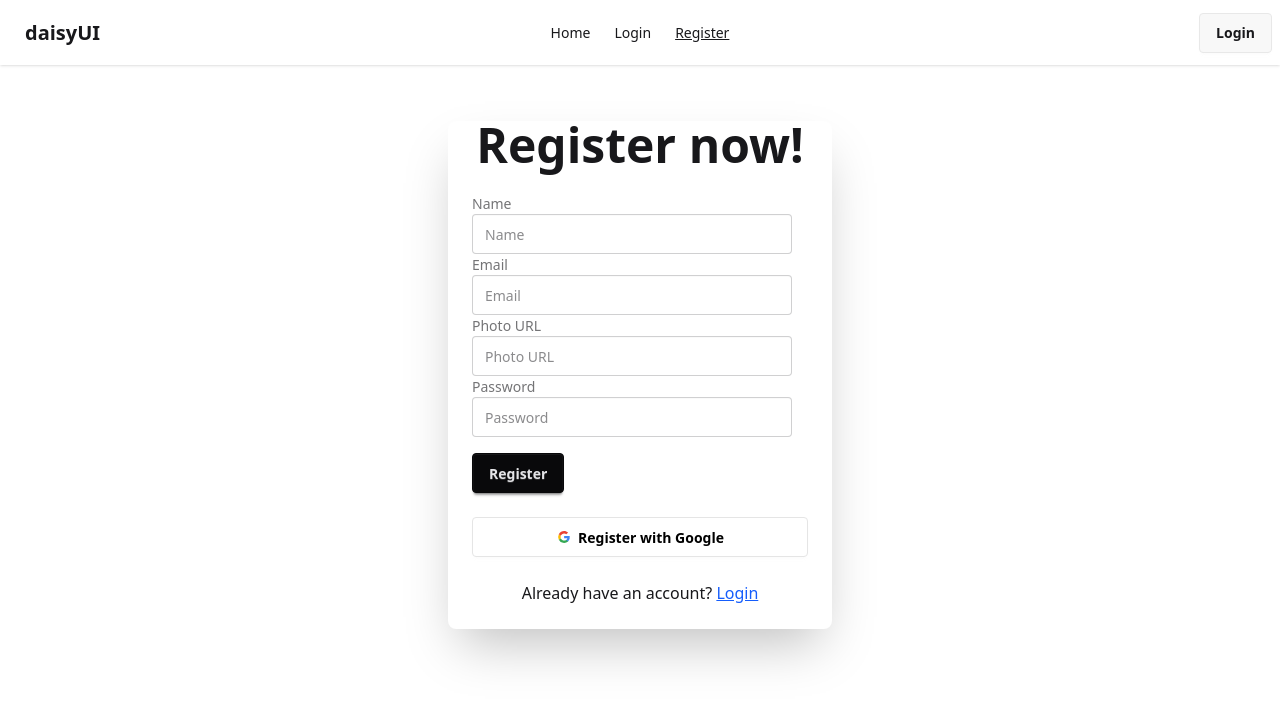
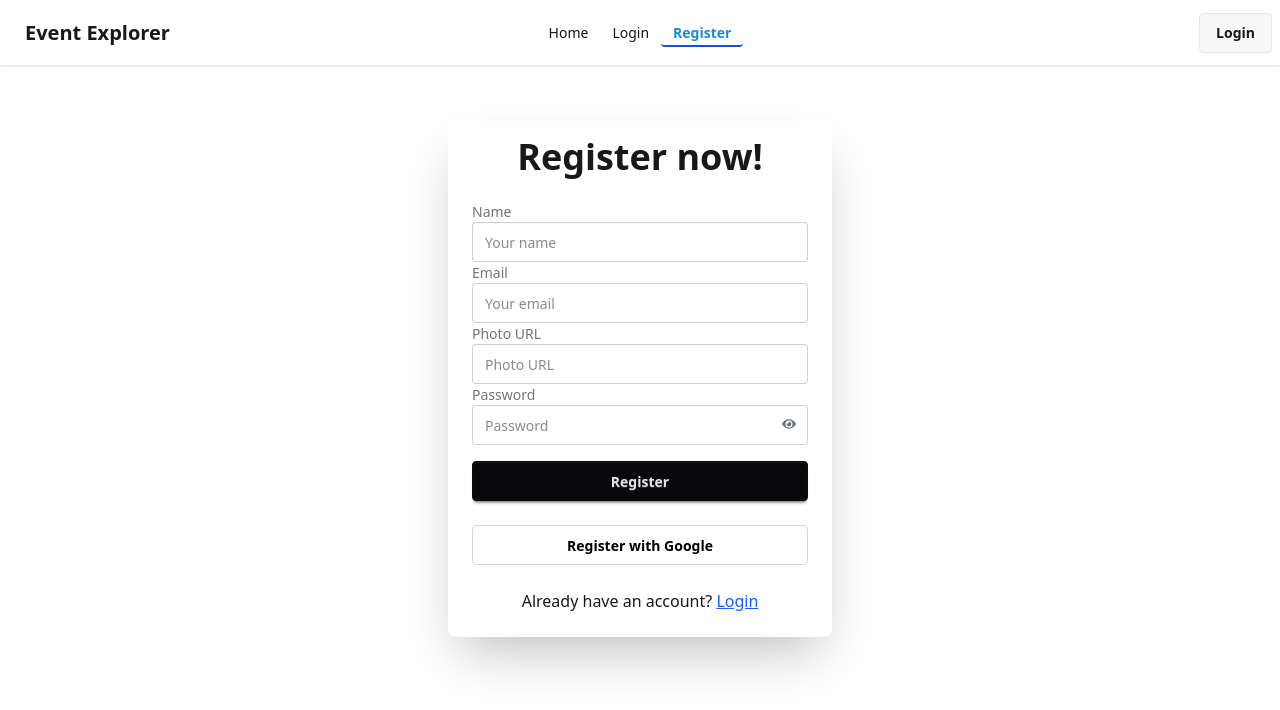
Before and after one commit to tasnimulhasan873/Event-Management-Platform, a React (Vite) app: page /register in a window 1280 px wide. Shown: the top 710 px of the page. Built offline with nearby package versions, Linux system fonts and the light colour scheme; no server answers.

Commit message:
login page is ok

```diff
--- a/package.json
+++ b/package.json
@@ -15,6 +15,7 @@
     "react": "^19.1.0",
     "react-dom": "^19.1.0",
     "react-helmet-async": "^2.0.5",
+    "react-icons": "^5.5.0",
     "react-router": "^7.6.0",
     "react-toastify": "^11.0.5",
     "tailwindcss": "^4.1.5"
--- a/src/Layouts/Root.jsx
+++ b/src/Layouts/Root.jsx
@@ -10,12 +10,10 @@ const Root = () => {
             {/* Navigation Bar */}
             <NavBar />
 
-            {/* Page Content */}
             <main className="min-h-screen p-4">
                 <Outlet />
             </main>
 
-            {/* Toast Notifications */}
             <ToastContainer position="top-center" />
         </div>
     );
--- a/src/components/NavBar/NavBar.css
+++ b/src/components/NavBar/NavBar.css
@@ -1,3 +1,8 @@
-.active{
-    text-decoration: underline;
-}
+.active {
+
+    font-weight: bold;
+    color: #1d8ad8;
+    padding-bottom: 2px;
+    border-bottom: 2px solid #1d4ed8;
+    transition: all 0.3s ease;
+  }
--- a/src/components/NavBar/NavBar.jsx
+++ b/src/components/NavBar/NavBar.jsx
@@ -4,12 +4,9 @@ import './NavBar.css';
 import { use } from 'react';
 import { AuthContext } from '../../contexts/AuthC';
 
-// import { AuthContext } from '../../contexts/AuthContext';
 
 
 const NavBar = () => {
-    // const userInfo = use(AuthContext);
-    // console.log(userInfo);
 const {user,signoutUser} = use(AuthContext);
 console.log(user);
 const handleSignOut = () => {
@@ -44,7 +41,7 @@ const handleSignOut = () => {
             {links}
           </ul>
         </div>
-        <Link className="btn btn-ghost text-xl" to="/">daisyUI</Link>
+        <Link className="btn btn-ghost text-xl" to="/">Event Explorer</Link>
       </div>
       <div className="navbar-center hidden lg:flex">
         <ul className="menu menu-horizontal px-1">
--- a/src/components/Profile/Profile.jsx
+++ b/src/components/Profile/Profile.jsx
@@ -1,13 +1,12 @@
 import React, { use, useState } from 'react';
-
 import { updateProfile } from 'firebase/auth';
 import { Helmet } from 'react-helmet-async';
 import { AuthContext } from '../../contexts/AuthC';
 
 const MyProfile = () => {
-  const { user } = use(AuthContext);
-  const [name, setName] = useState(user?.displayName || '');
-  const [photo, setPhoto] = useState(user?.photoURL || '');
+  const { user } = use(AuthContext); // Using experimental use()
+  const [name, setName] = useState('');
+  const [photo, setPhoto] = useState('');
   const [success, setSuccess] = useState('');
 
   const handleUpdate = async (e) => {
@@ -15,20 +14,40 @@ const MyProfile = () => {
     try {
       await updateProfile(user, { displayName: name, photoURL: photo });
       setSuccess('Profile updated successfully!');
+      setName('');
+      setPhoto('');
     } catch (err) {
       console.error(err);
     }
   };
 
   return (
-    <div className="p-4 max-w-md mx-auto">
+    <div className="p-4 max-w-md mx-auto text-center">
       <Helmet><title>My Profile</title></Helmet>
-      <h2 className="text-xl font-semibold mb-4">My Profile</h2>
-      <img src={user?.photoURL} alt="User" className="w-24 h-24 rounded-full mb-4" />
-      <p>Email: {user?.email}</p>
-      <form onSubmit={handleUpdate} className="mt-4 space-y-3">
-        <input type="text" className="input input-bordered w-full" value={name} onChange={(e) => setName(e.target.value)} placeholder="Name" />
-        <input type="text" className="input input-bordered w-full" value={photo} onChange={(e) => setPhoto(e.target.value)} placeholder="Photo URL" />
+      <h2 className="text-2xl font-bold mb-4">My Profile</h2>
+      <img
+        src={user?.photoURL}
+        alt="User"
+        className="w-24 h-24 rounded-full mx-auto mb-2"
+      />
+      <p className="text-lg font-medium mb-6">{user?.displayName}</p>
+      <p className="mb-6 text-sm ">Email: {user?.email}</p>
+
+      <form onSubmit={handleUpdate} className="space-y-4">
+        <input
+          type="text"
+          className="input input-bordered w-full"
+          value={name}
+          onChange={(e) => setName(e.target.value)}
+          placeholder="New name"
+        />
+        <input
+          type="text"
+          className="input input-bordered w-full"
+          value={photo}
+          onChange={(e) => setPhoto(e.target.value)}
+          placeholder="New photo URL"
+        />
         <button type="submit" className="btn btn-primary w-full">Save Changes</button>
         {success && <p className="text-green-500 text-sm">{success}</p>}
       </form>
--- a/src/components/Register/Register.jsx
+++ b/src/components/Register/Register.jsx
@@ -1,18 +1,32 @@
-import React, { useState, use } from 'react';
-import { Link, useNavigate } from 'react-router';
+import React, { useState,  use } from 'react';
+import { Link, useNavigate } from 'react-router'; // ✅ FIXED
 import { AuthContext } from '../../contexts/AuthC';
 import { toast } from 'react-toastify';
 import 'react-toastify/dist/ReactToastify.css';
+import { FaEye, FaEyeSlash } from 'react-icons/fa';
 
 const Register = () => {
-  const { createUser, googleSignin, updateUserProfile } = use(AuthContext);
+  const { createUser, googleSignin, updateUserProfile } = use(AuthContext); // ✅ useContext instead of use()
   const navigate = useNavigate();
+
   const [loading, setLoading] = useState(false);
+  const [showPassword, setShowPassword] = useState(false);
+  const [formData, setFormData] = useState({
+    name: '',
+    email: '',
+    photoURL: '',
+    password: '',
+  });
+
+  const handleChange = (e) => {
+    const { name, value } = e.target;
+    setFormData({ ...formData, [name]: value });
+  };
 
   const validatePassword = (password) => {
     const pattern = /^(?=.*[a-z])(?=.*[A-Z]).{6,}$/;
     if (!pattern.test(password)) {
-      toast.error("Password must contain an uppercase letter, a lowercase letter, and be at least 6 characters long.");
+      toast.error("Password must contain uppercase, lowercase, and at least 6 characters.");
       return false;
     }
     return true;
@@ -20,18 +34,13 @@ const Register = () => {
 
   const handleRegister = (e) => {
     e.preventDefault();
-    const name = e.target.name.value;
-    const email = e.target.email.value;
-    const photoURL = e.target.photoURL.value;
-    const password = e.target.password.value;
+    const { name, email, photoURL, password } = formData;
 
     if (!validatePassword(password)) return;
 
     setLoading(true);
     createUser(email, password)
-      .then(() => {
-        return updateUserProfile(name, photoURL);
-      })
+      .then(() => updateUserProfile(name, photoURL))
       .then(() => {
         toast.success("Account created successfully!");
         navigate('/');
@@ -62,43 +71,79 @@ const Register = () => {
   };
 
   return (
-    <div className="card bg-base-100 w-full mx-auto mt-10 max-w-sm shrink-0 shadow-2xl">
+    <div className="card bg-base-100 w-full mx-auto mt-10 max-w-sm shadow-2xl">
       <div className='flex items-center justify-center'>
-        <h1 className="text-5xl font-bold">Register now!</h1>
+        <h1 className="text-4xl font-bold mt-4">Register now!</h1>
       </div>
       <div className="card-body">
         <form onSubmit={handleRegister}>
           <label className="label">Name</label>
-          <input type="text" name='name' className="input" placeholder="Name" required />
+          <input
+            type="text"
+            name="name"
+            value={formData.name}
+            onChange={handleChange}
+            className="input w-full py-2"
+            placeholder="Your name"
+            required
+          />
 
           <label className="label">Email</label>
-          <input type="email" name='email' className="input" placeholder="Email" required />
+          <input
+            type="email"
+            name="email"
+            value={formData.email}
+            onChange={handleChange}
+            className="input w-full py-2"
+            placeholder="Your email"
+            required
+          />
 
           <label className="label">Photo URL</label>
-          <input type="text" name='photoURL' className="input" placeholder="Photo URL" required />
+          <input
+            type="text"
+            name="photoURL"
+            value={formData.photoURL}
+            onChange={handleChange}
+            className="input w-full py-2"
+            placeholder="Photo URL"
+            required
+          />
 
           <label className="label">Password</label>
-          <input type="password" name='password' className="input" placeholder="Password" required />
-          <button className="btn btn-neutral mt-4" disabled={loading}>
+          <div className="relative">
+            <input
+              type={showPassword ? 'text' : 'password'}
+              name="password"
+              value={formData.password}
+              onChange={handleChange}
+              className="input w-full py-2 pr-10"
+              placeholder="Password"
+              required
+            />
+            <button
+              type="button"
+              onClick={() => setShowPassword(!showPassword)}
+              className="absolute right-3 top-3 text-gray-500"
+            >
+              {showPassword ? <FaEyeSlash /> : <FaEye />}
+            </button>
+          </div>
+
+          <button className="btn btn-neutral mt-4 w-full py-2" disabled={loading}>
             {loading ? 'Registering...' : 'Register'}
           </button>
         </form>
 
-        <button onClick={handleGoogle} className="btn bg-white text-black border-[#e5e5e5] mt-4" disabled={loading}>
-          <svg aria-label="Google logo" width="16" height="16" xmlns="http://www.w3.org/2000/svg" viewBox="0 0 512 512">
-            <g>
-              <path d="m0 0H512V512H0" fill="#fff"></path>
-              <path fill="#34a853" d="M153 292c30 82 118 95 171 60h62v48A192 192 0 0190 341"></path>
-              <path fill="#4285f4" d="m386 400a140 175 0 0053-179H260v74h102q-7 37-38 57"></path>
-              <path fill="#fbbc02" d="m90 341a208 200 0 010-171l63 49q-12 37 0 73"></path>
-              <path fill="#ea4335" d="m153 219c22-69 116-109 179-50l55-54c-78-75-230-72-297 55"></path>
-            </g>
-          </svg>
+        <button onClick={handleGoogle} className="btn mt-4 bg-white text-black border border-gray-300 w-full py-2" disabled={loading}>
           Register with Google
         </button>
       </div>
-      <div className='flex items-center justify-center pb-6'>
-        <p >Already have an account? <Link className='text-blue-600 underline' to='/login'>Login</Link></p>
+
+      <div className="text-center pb-6">
+        <p>
+          Already have an account? <Link className="text-blue-600 underline" to="/login">Login</Link>
+        </p>
       </div>
     </div>
   );
--- a/src/contexts/AuthProvider.jsx
+++ b/src/contexts/AuthProvider.jsx
@@ -40,7 +40,7 @@ const AuthProvider = ({ children }) => {
     return signInWithPopup(auth, googleProvider);
   };
 
-  // Update user profile (name + photo)
+  // Update user profile
   const updateUserProfile = (name, photoURL) => {
     if (auth.currentUser) {
       return updateProfile(auth.currentUser, {
--- a/src/main.jsx
+++ b/src/main.jsx
@@ -10,9 +10,9 @@ import Register from "./components/Register/Register.jsx";
 import AuthProvider from "./contexts/AuthProvider.jsx";
 
 import Profile from "./components/Profile/Profile.jsx";
-import NotFound from "./components/NotFound/NotFound.jsx"; // 404 page
+import NotFound from "./components/NotFound/NotFound.jsx";
 import PrivateRoute from "./Routes/PrivateRoutes.jsx";
-import { HelmetProvider } from "react-helmet-async"; //  Dynamic title support
+import { HelmetProvider } from "react-helmet-async"; //
 
 const router = createBrowserRouter([
   {
```
Also changed, not shown: 1 other file (tests, documents, lock files or other folders).
